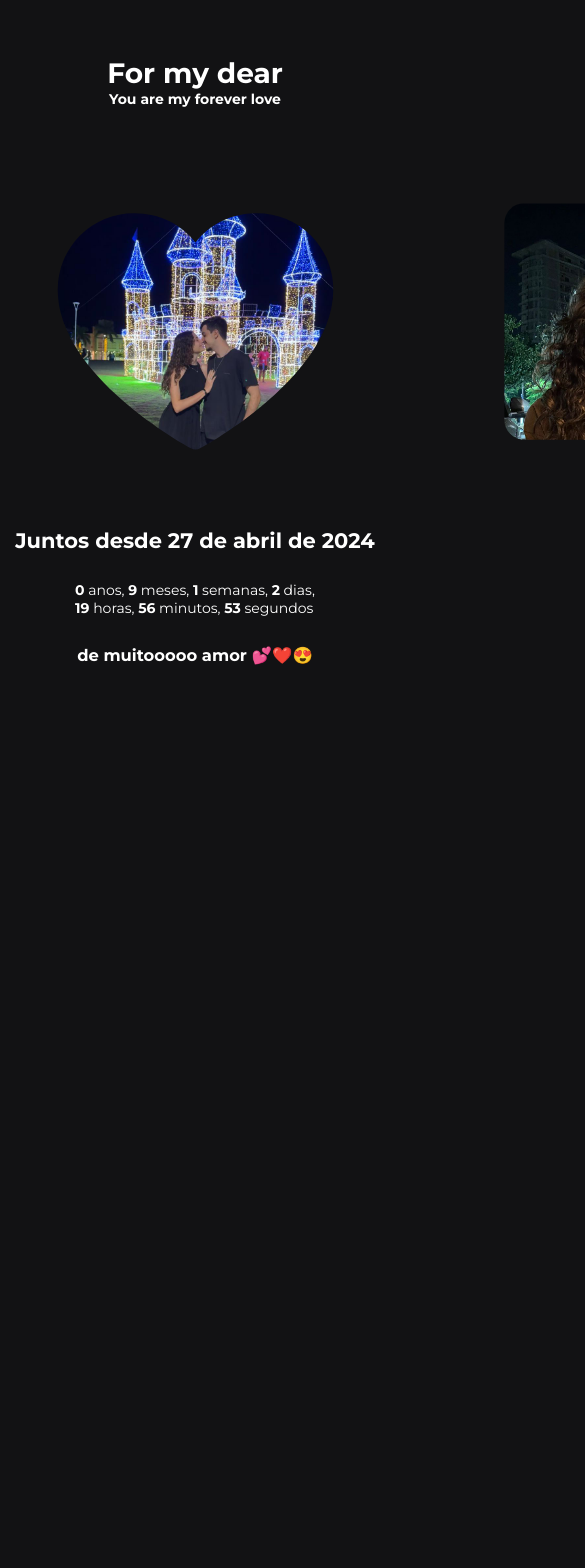
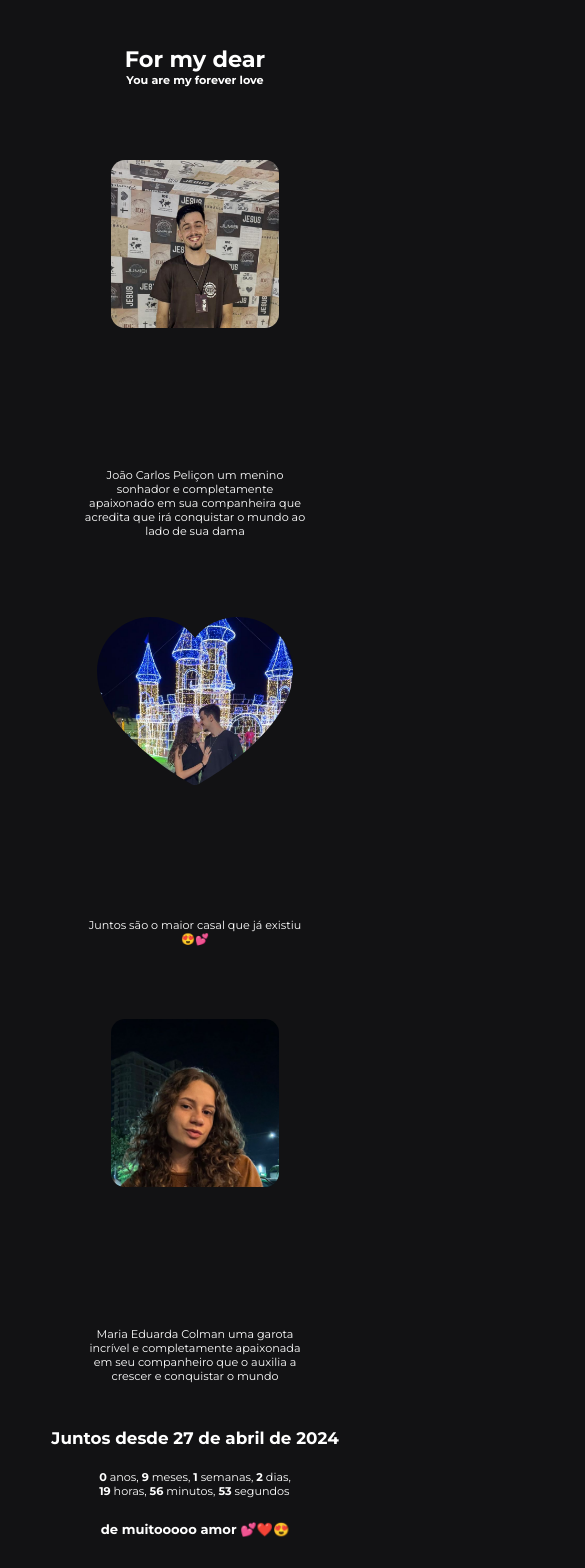
Before and after one commit to jaumpelicon/for-my-dear, a React (Vite) app: page / in a window 390 px wide. Shown: the top 1568 px of the page, 585 px wide, since content can reach past the window. Before the commit the page ends 844 px from the top, so only its background shows below. Built offline with nearby package versions, Linux system fonts and the light colour scheme.

Commit message:
feat- improve acessibility

```diff
--- a/src/App.module.css
+++ b/src/App.module.css
@@ -8,11 +8,22 @@ strong {
 
 @media (max-width: 768px) {
   html {
-    font-size: 87.5%;
+    font-size: 70%;
   }
+  .lovePhotos {
+    flex-direction: column;
+    align-items: center;
+    gap: 0;
+    margin-bottom: 0;
+  }
+
   .lovePhotos img {
-    height: 5rem;
-    border-radius: 16px;
+    height: 20rem;
+    width: 20rem;
+  }
+
+  .plus {
+    align-self: center;
   }
 }
 
@@ -25,10 +36,19 @@ strong {
 .lovePhotos {
   display: flex;
   gap: 4rem;
+  margin: 4rem 4rem;
   justify-content: center;
-  margin-bottom: -4rem;
 }
 
+.personSection {
+  display: flex;
+  flex-direction: column;
+  margin: 0 4rem;
+  justify-content: center;
+}
+.personSection p {
+  text-align: center;
+}
 .lovePhotos img {
   height: 30rem;
   border-radius: 16px;
@@ -53,3 +73,7 @@ strong {
   -webkit-mask-repeat: no-repeat;
   mask-repeat: no-repeat;
 }
+
+footer {
+  margin-bottom: 4rem;
+}
--- a/src/App.tsx
+++ b/src/App.tsx
@@ -15,11 +15,25 @@ function App() {
         <strong>You are my forever love</strong>
       </header>
       <div className={styles.lovePhotos}>
-        <img className={styles.squarePhoto} src={hePicture} />
-        <Plus size={32} className={styles.plus} />
-        <img className={styles.heartPhoto} src={usPicture} />
-        <Plus size={32} className={styles.plus} />
-        <img className={styles.squarePhoto} src={shePicture} />
+        <div className={styles.personSection}>
+          <img className={styles.squarePhoto} src={hePicture} />
+          <p>
+            João Carlos Peliçon um menino sonhador e completamente apaixonado em
+            sua companheira que acredita que irá conquistar o mundo ao lado de
+            sua dama
+          </p>
+        </div>
+        <div className={styles.personSection}>
+          <img className={styles.heartPhoto} src={usPicture} />
+          <p>Juntos são o maior casal que já existiu 😍💕</p>
+        </div>
+        <div className={styles.personSection}>
+          <img className={styles.squarePhoto} src={shePicture} />
+          <p>
+            Maria Eduarda Colman uma garota incrível e completamente apaixonada
+            em seu companheiro que o auxilia a crescer e conquistar o mundo
+          </p>
+        </div>
       </div>
       <footer>
         <Timer />
```
